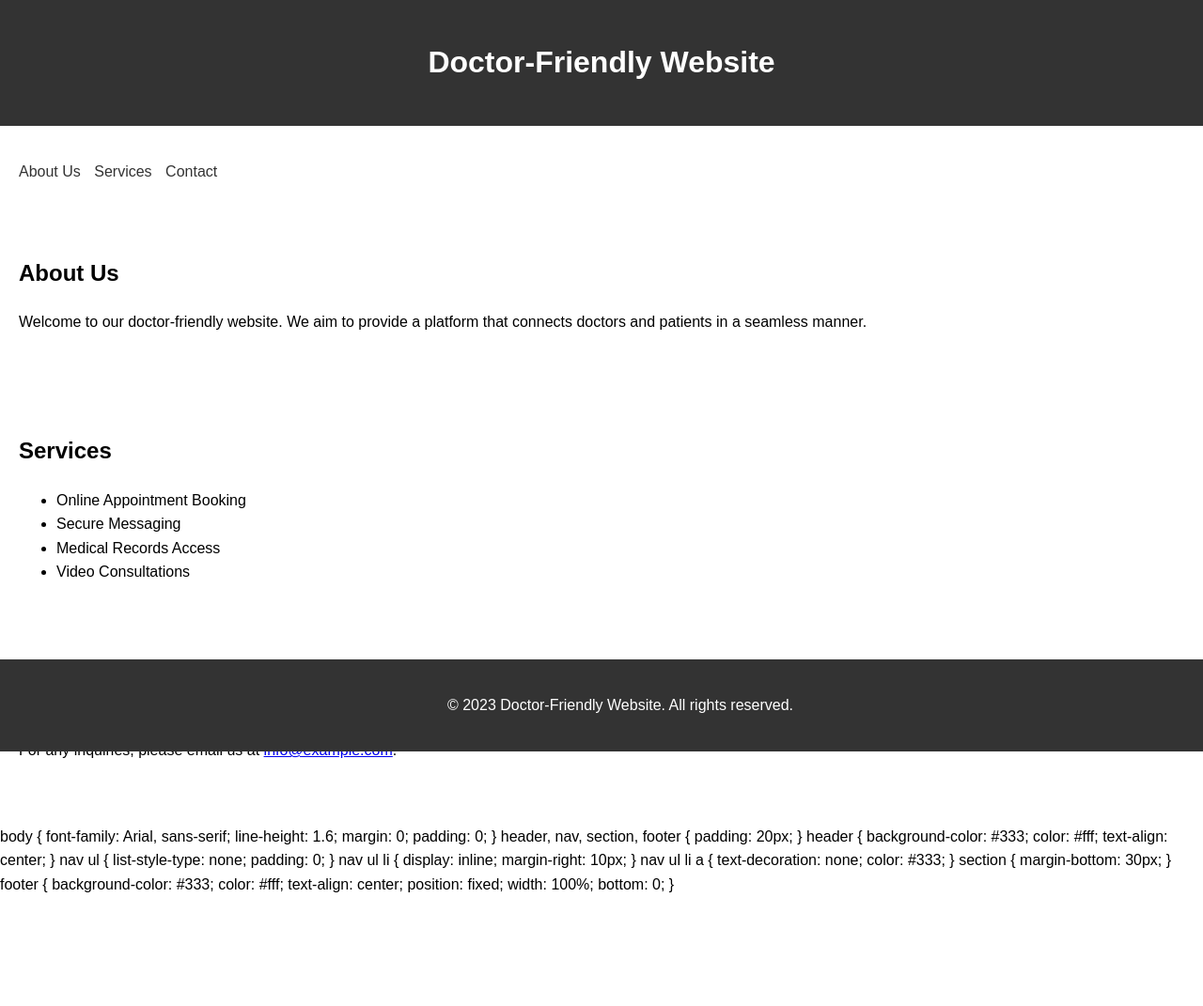
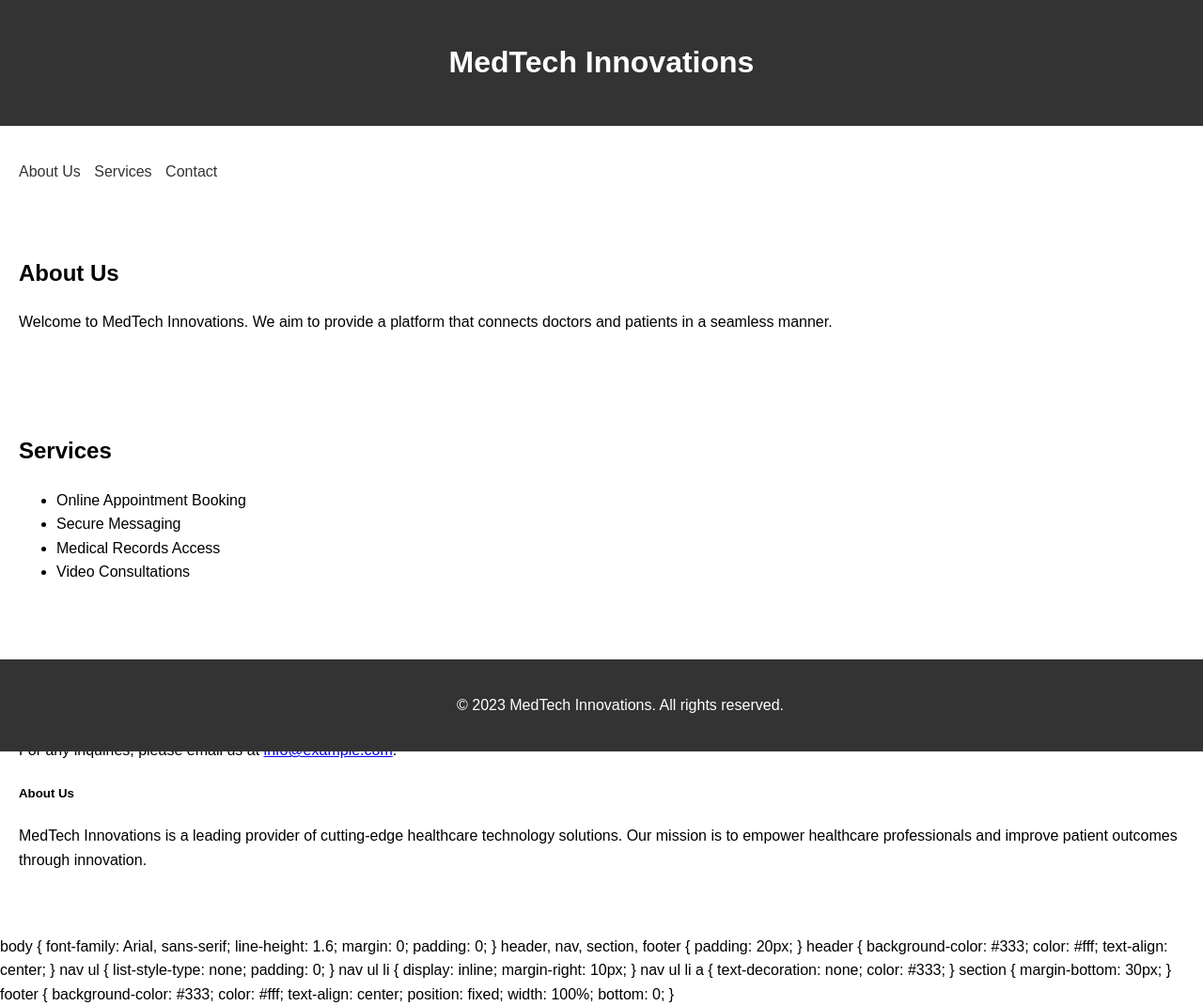
Before and after one commit to Kuldeep2311/Docter-s-Availability-Projecrt, a plain HTML site: page index.html in a window 1280 px wide. Shown: the whole page at 94% size. Before the commit the page ends 955 px from the top, so only its background shows below. Drawn offline with Linux system fonts and the light colour scheme.

Commit message:
index.html

```diff
--- a/index.html
+++ b/index.html
@@ -8,7 +8,7 @@
 </head>
 <body>
     <header>
-        <h1>Doctor-Friendly Website</h1>
+        <h1>MedTech Innovations</h1>
     </header>
 
     <nav>
@@ -21,7 +21,7 @@
 
     <section id="about">
         <h2>About Us</h2>
-        <p>Welcome to our doctor-friendly website. We aim to provide a platform that connects doctors and patients in a seamless manner.</p>
+        <p>Welcome to MedTech Innovations. We aim to provide a platform that connects doctors and patients in a seamless manner.</p>
     </section>
 
     <section id="services">
@@ -37,10 +37,12 @@
     <section id="contact">
         <h2>Contact</h2>
         <p>For any inquiries, please email us at <a href="mailto:info@example.com">info@example.com</a>.</p>
+        <h5> About Us</h5>
+        <p>MedTech Innovations is a leading provider of cutting-edge healthcare technology solutions. Our mission is to empower healthcare professionals and improve patient outcomes through innovation.</p>
     </section>
 
     <footer>
-        <p>&copy; 2023 Doctor-Friendly Website. All rights reserved.</p>
+        <p>&copy; 2023 MedTech Innovations. All rights reserved.</p>
     </footer>
 </body>
 </html>
```
